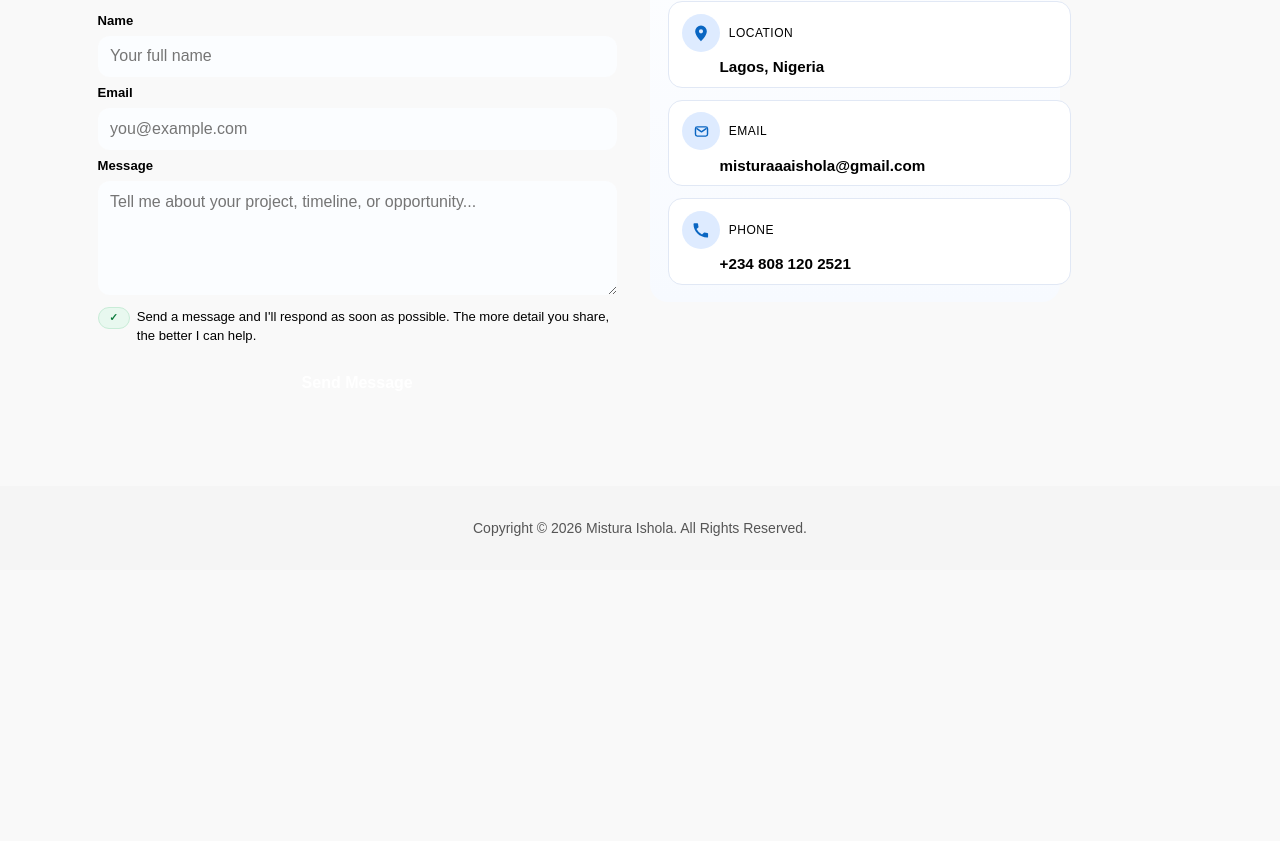
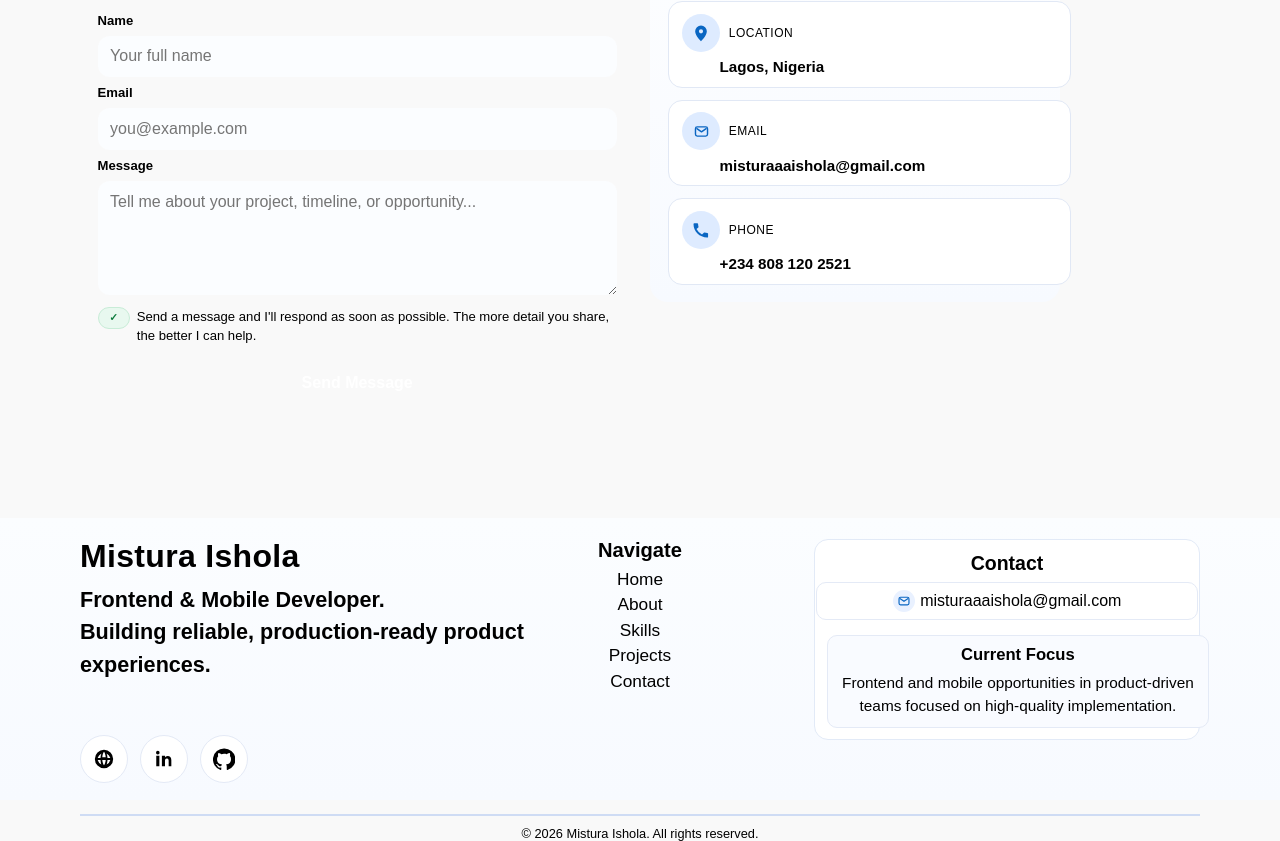
Before and after one commit to MisturaDev/my-portfolio, a React (Vite) app: page / in a window 1280 px wide. Shown: the part 2968-3809 px from the top of the page. Before the commit the page ends 3538 px from the top, so only its background shows below. Built offline with nearby package versions, Linux system fonts and the light colour scheme; no server answers.

Commit message:
Refine footer layout and contact details block

```diff
--- a/src/components/Footer.css
+++ b/src/components/Footer.css
@@ -1,7 +1,230 @@
-footer {
-  padding: 20px;
+.site-footer {
+  margin-top: 2rem;
+  border-top: 1px solid var(--border);
+  padding: 1.35rem 1rem 1.05rem;
+  background: linear-gradient(180deg, #fbfdff 0%, #f7faff 100%);
+}
+
+.footer-inner {
+  max-width: 1120px;
+  margin: 0 auto;
+  display: grid;
+  grid-template-columns: 1fr auto 1fr;
+  align-items: flex-start;
+  column-gap: 1.8rem;
+  row-gap: 1rem;
+}
+
+.footer-brand h3 {
+  margin: 0;
+  font-size: 2rem;
+  font-weight: 800;
+  line-height: 1.1;
+  letter-spacing: 0.01em;
+  color: #000000;
+}
+
+.footer-brand p {
+  margin: 0.6rem 0 0;
+  color: var(--text-secondary);
+  font-size: 1.35rem;
+  font-weight: 600;
+  line-height: 1.5;
+  max-width: 46ch;
+}
+
+.footer-nav {
   text-align: center;
-  background-color: #f5f5f5;
-  color: #555;
-  font-size: 14px;
+  justify-self: center;
+  min-width: 130px;
 }
+
+.footer-contact-box h4 {
+  margin: 0 0 0.4rem;
+  font-size: 1.22rem;
+  font-weight: 800;
+  color: var(--text-primary);
+  text-align: center;
+}
+
+.footer-contact-box {
+  width: 100%;
+  max-width: 360px;
+  justify-self: end;
+  border: 1px solid #e2eaf7;
+  border-radius: 14px;
+  background: #ffffff;
+  padding: 0.75rem 0.75rem 0.7rem;
+}
+
+.footer-nav h4 {
+  margin: 0 0 0.4rem;
+  font-size: 1.26rem;
+  font-weight: 800;
+  color: var(--text-primary);
+}
+
+.footer-links {
+  list-style: none;
+  margin: 0;
+  padding: 0;
+  display: flex;
+  flex-direction: column;
+  gap: 0.28rem;
+  align-items: center;
+}
+
+.footer-links a {
+  text-decoration: none;
+  color: var(--text-secondary);
+  font-size: 1.08rem;
+}
+
+.footer-links a:hover {
+  color: #0a66c2;
+}
+
+.footer-contact {
+  margin-top: 0;
+  display: flex;
+  flex-direction: column;
+  gap: 0.4rem;
+  max-width: 100%;
+  align-items: center;
+}
+
+.footer-contact a {
+  text-decoration: none;
+  color: var(--text-secondary);
+  font-size: 1rem;
+  display: inline-flex;
+  align-items: center;
+  justify-content: center;
+  gap: 0.35rem;
+  border: 1px solid #e4eaf6;
+  border-radius: 10px;
+  background: #ffffff;
+  padding: 0.46rem 0.62rem;
+  width: 100%;
+}
+
+.footer-contact a:hover {
+  color: var(--text-primary);
+}
+
+.footer-focus {
+  margin-top: 0.9rem;
+  border-top: 2px solid #dce6f8;
+  border: 1px solid #e4eaf6;
+  border-radius: 10px;
+  background: #f9fbff;
+  padding: 0.6rem 0.62rem;
+  text-align: center;
+  width: 100%;
+  max-width: 100%;
+}
+
+.footer-focus h4 {
+  margin: 0;
+  font-size: 1.04rem;
+  color: var(--text-primary);
+  text-align: center;
+}
+
+.footer-focus p {
+  margin: 0.35rem 0 0;
+  font-size: 0.96rem;
+  line-height: 1.5;
+  color: var(--text-secondary);
+}
+
+.footer-icon {
+  width: 22px;
+  height: 22px;
+  display: inline-flex;
+  align-items: center;
+  justify-content: center;
+  border-radius: 999px;
+  background: #e9f1ff;
+  color: #0a66c2;
+  font-size: 0.78rem;
+  font-weight: 700;
+}
+
+.footer-icon svg {
+  width: 14px;
+  height: 14px;
+}
+
+.footer-copy {
+  max-width: 1120px;
+  margin: 0.9rem auto 0;
+  padding-top: 0.6rem;
+  border-top: 2px solid #cfdcf4;
+  text-align: center;
+  color: var(--text-secondary);
+  font-size: 0.8rem;
+  background: transparent;
+}
+
+.footer-socials {
+  margin-top: 3.35rem;
+  display: flex;
+  justify-content: flex-start;
+  gap: 0.75rem;
+}
+
+.footer-socials a {
+  width: 46px;
+  height: 46px;
+  border-radius: 999px;
+  border: 1px solid #e4eaf6;
+  background: #ffffff;
+  color: var(--text-secondary);
+  text-decoration: none;
+  display: inline-flex;
+  align-items: center;
+  justify-content: center;
+  font-size: 1rem;
+  font-weight: 700;
+}
+
+.footer-socials a svg {
+  width: 22px;
+  height: 22px;
+  fill: currentColor;
+}
+
+.footer-socials a:hover {
+  color: #0a66c2;
+  border-color: #9fc3f6;
+  background: #eef5ff;
+  transform: translateY(-2px);
+}
+
+@media (max-width: 720px) {
+  .footer-inner { grid-template-columns: 1fr; }
+
+  .footer-nav,
+  .footer-contact-box {
+    justify-self: center;
+  }
+
+  .footer-brand {
+    text-align: center;
+  }
+
+  .footer-brand p {
+    max-width: 100%;
+  }
+
+  .footer-socials { justify-content: center; }
+
+  .site-footer {
+    padding-bottom: 1.3rem;
+  }
+
+  .footer-copy {
+    margin-top: 0.85rem;
+  }
+}
--- a/src/components/Footer.jsx
+++ b/src/components/Footer.jsx
@@ -1,11 +1,73 @@
-import React from "react";
-import "./Footer.css";
+import React from 'react';
+import './Footer.css';
 
 const Footer = () => {
   return (
-    <footer>
-      <p>Copyright © 2026 Mistura Ishola. All Rights Reserved.</p>
-    </footer>
+    <>
+      <footer className="site-footer">
+        <div className="footer-inner">
+          <div className="footer-brand">
+            <h3>Mistura Ishola</h3>
+            <p>
+              Frontend & Mobile Developer.
+              <br />
+              Building reliable, production-ready product experiences.
+            </p>
+
+            <div className="footer-socials" aria-label="Social links">
+              <a href="https://misturaishola.vercel.app" target="_blank" rel="noopener noreferrer" aria-label="Website">
+                <svg viewBox="0 0 24 24" role="presentation">
+                  <path d="M12 2a10 10 0 1 0 0 20 10 10 0 0 0 0-20Zm6.9 9h-3.1a15.6 15.6 0 0 0-1-5A8 8 0 0 1 18.9 11ZM12 4.1c.8 1 1.6 3.1 1.9 5.9h-3.8C10.4 7.2 11.2 5.1 12 4.1ZM5.1 13h3.1c.1 2 .5 3.8 1 5a8 8 0 0 1-4.1-5Zm3.1-2H5.1a8 8 0 0 1 4.1-5c-.5 1.2-.9 3-1 5Zm1.9 2h3.8c-.3 2.8-1.1 4.9-1.9 5.9-.8-1-1.6-3.1-1.9-5.9Zm5.7 0h3.1a8 8 0 0 1-4.1 5c.5-1.2.9-3 1-5Z" />
+                </svg>
+              </a>
+              <a href="https://www.linkedin.com/in/mistura-ishola" target="_blank" rel="noopener noreferrer" aria-label="LinkedIn">
+                <svg viewBox="0 0 24 24" role="presentation">
+                  <path d="M6.94 8.5H3.56V20h3.38V8.5ZM5.25 7.05a1.96 1.96 0 1 0 0-3.92 1.96 1.96 0 0 0 0 3.92ZM20 13.2c0-3.1-1.66-4.55-3.88-4.55-1.79 0-2.59.98-3.04 1.67V8.5H9.7V20h3.38v-5.69c0-1.5.28-2.95 2.14-2.95 1.83 0 1.86 1.71 1.86 3.04V20H20v-6.8Z" />
+                </svg>
+              </a>
+              <a href="https://github.com/MisturaDev" target="_blank" rel="noopener noreferrer" aria-label="GitHub">
+                <svg viewBox="0 0 24 24" role="presentation">
+                  <path d="M12 .5a12 12 0 0 0-3.79 23.4c.6.1.82-.26.82-.58v-2.02c-3.34.72-4.04-1.41-4.04-1.41-.55-1.38-1.34-1.75-1.34-1.75-1.1-.75.08-.74.08-.74 1.22.09 1.86 1.25 1.86 1.25 1.08 1.86 2.84 1.32 3.53 1 .11-.79.42-1.32.76-1.62-2.67-.31-5.47-1.33-5.47-5.93 0-1.31.47-2.38 1.24-3.22-.12-.31-.54-1.57.12-3.27 0 0 1-.32 3.3 1.23A11.5 11.5 0 0 1 12 6.32c1.02 0 2.04.14 3 .41 2.3-1.55 3.29-1.23 3.29-1.23.67 1.7.25 2.96.13 3.27.77.84 1.24 1.9 1.24 3.22 0 4.61-2.8 5.61-5.48 5.92.43.37.82 1.1.82 2.22v3.29c0 .32.21.69.82.58A12 12 0 0 0 12 .5Z" />
+                </svg>
+              </a>
+            </div>
+          </div>
+
+          <div className="footer-nav">
+            <h4>Navigate</h4>
+            <ul className="footer-links" aria-label="Footer navigation">
+              <li><a href="#profile">Home</a></li>
+              <li><a href="#about">About</a></li>
+              <li><a href="#experience">Skills</a></li>
+              <li><a href="#projects">Projects</a></li>
+              <li><a href="#contact">Contact</a></li>
+            </ul>
+          </div>
+
+          <div className="footer-contact-box" aria-label="Footer contact details">
+            <h4>Contact</h4>
+            <div className="footer-contact">
+              <a href="mailto:misturaaaishola@gmail.com">
+                <span className="footer-icon" aria-hidden="true">
+                  <svg viewBox="0 0 24 24" role="presentation" fill="none">
+                    <rect x="3.5" y="5.5" width="17" height="13" rx="2.5" stroke="currentColor" strokeWidth="2" />
+                    <path d="M5.5 8l6.5 4.5L18.5 8" stroke="currentColor" strokeWidth="2" strokeLinecap="round" strokeLinejoin="round" />
+                  </svg>
+                </span>
+                misturaaaishola@gmail.com
+              </a>
+            </div>
+
+            <div className="footer-focus">
+              <h4>Current Focus</h4>
+              <p>Frontend and mobile opportunities in product-driven teams focused on high-quality implementation.</p>
+            </div>
+          </div>
+        </div>
+      </footer>
+
+      <p className="footer-copy">© 2026 Mistura Ishola. All rights reserved.</p>
+    </>
   );
 };
 
```
